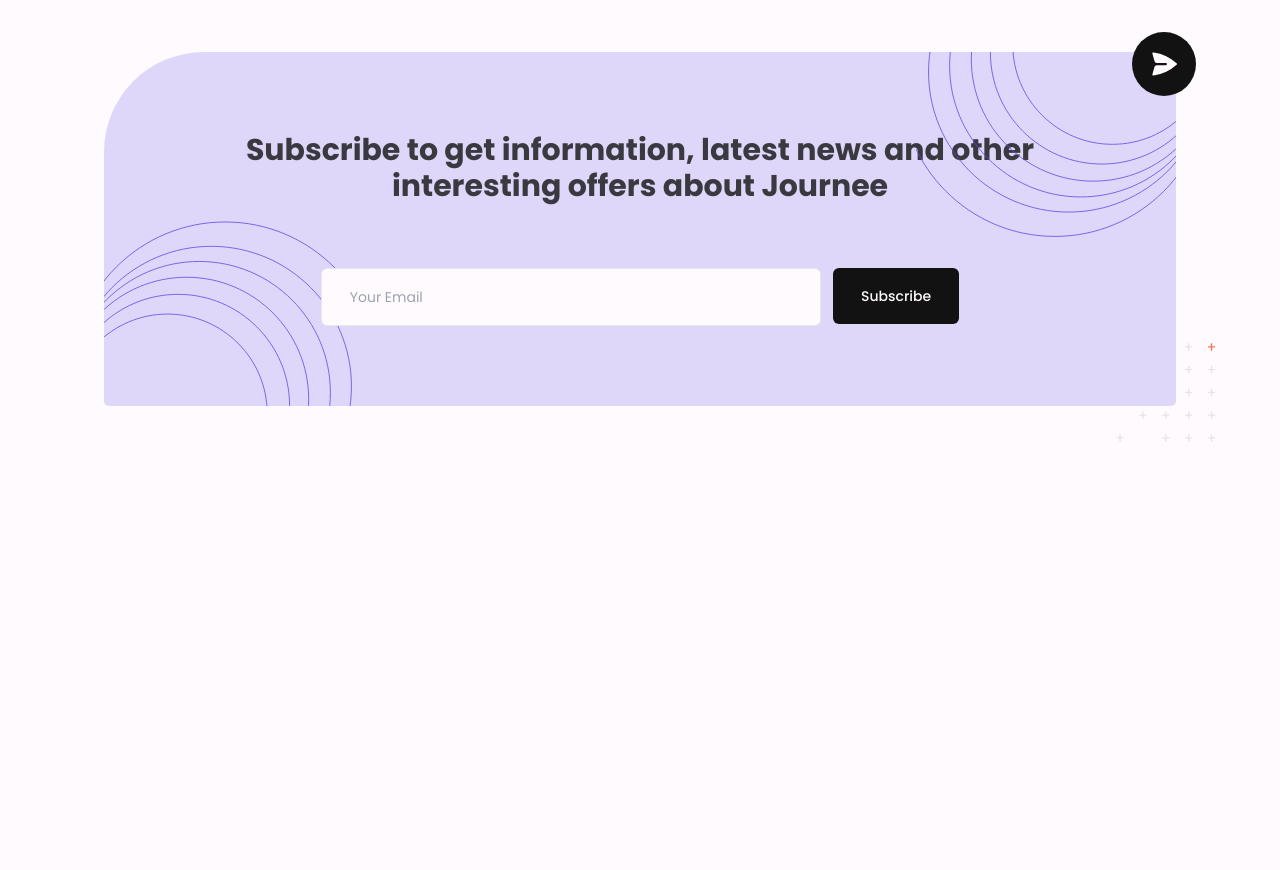
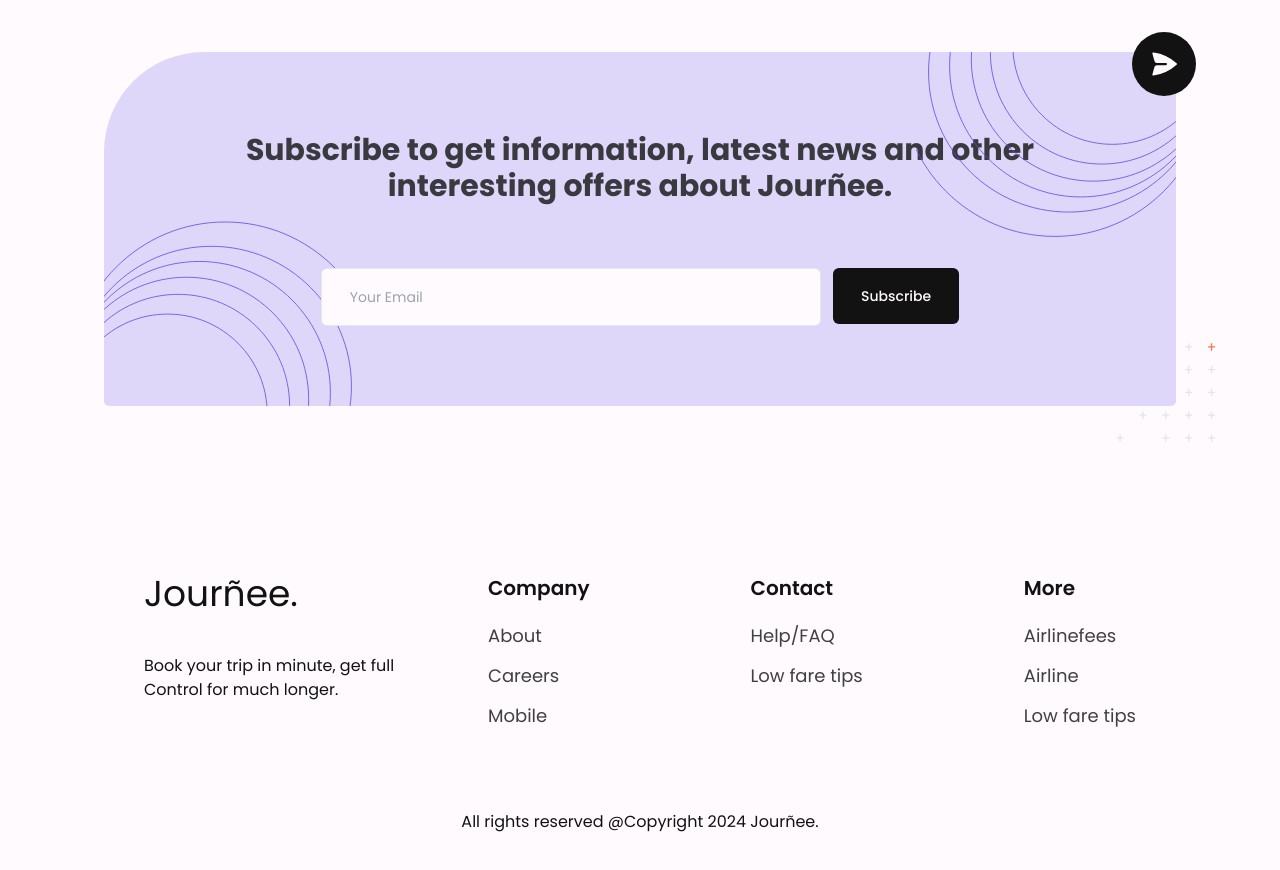
Before and after one commit to raihanmd/journee, a Next.js app: page / in a window 1280 px wide. Shown: the part 5740-6610 px from the top of the page. Before the commit the page ends 6186 px from the top, so only its background shows below. Built offline with nearby package versions, Linux system fonts and the light colour scheme.

Commit message:
feat: add footer section

```diff
--- /dev/null
+++ b/src/_components/Footer/index.tsx
@@ -0,0 +1,54 @@
+"use client";
+
+import { motion } from "framer-motion";
+import { fadeInVariant } from "~/motions";
+import type { TFooterInfo } from "../_types";
+
+export default function Footer() {
+  return (
+    <motion.div
+      viewport={{ once: true }}
+      initial="hidden"
+      whileInView={"visible"}
+      variants={fadeInVariant}
+      className="my-container flex flex-col items-center justify-center gap-20 px-10 pb-10 pt-32 text-primary md:px-20"
+    >
+      <div className="grid gap-10 md:grid-cols-3">
+        <div className="flex flex-col gap-5 md:gap-10">
+          <h2 className="text-4xl">Jourñee.</h2>
+          <p>Book your trip in minute, get full Control for much longer.</p>
+        </div>
+        <div className="col-span-2 flex justify-between">
+          {FOOTER_INFO.map((info) => (
+            <div key={info.label} className="flex flex-col gap-5">
+              <h3 className="text-lg font-semibold sm:text-xl">{info.label}</h3>
+              <div className="flex flex-col gap-1 text-primary/80 hover:cursor-pointer sm:text-lg md:gap-3">
+                {info.links.map((link) => (
+                  <p key={link} className="hover:font-semibold">
+                    {link}
+                  </p>
+                ))}
+              </div>
+            </div>
+          ))}
+        </div>
+      </div>
+      <p>All rights reserved @Copyright {new Date().getFullYear()} Jourñee.</p>
+    </motion.div>
+  );
+}
+
+const FOOTER_INFO: TFooterInfo[] = [
+  {
+    label: "Company",
+    links: ["About", "Careers", "Mobile"],
+  },
+  {
+    label: "Contact",
+    links: ["Help/FAQ", "Low fare tips"],
+  },
+  {
+    label: "More",
+    links: ["Airlinefees", "Airline", "Low fare tips"],
+  },
+];
--- a/src/_components/Subscribe/index.tsx
+++ b/src/_components/Subscribe/index.tsx
@@ -48,7 +48,7 @@
 
         <h2 className="text-center text-3xl font-bold text-black/80 transition-all">
           Subscribe to get information, latest news and other interesting offers
-          about Journee
+          about Jourñee.
         </h2>
         <div className="z-[1] flex w-full gap-3 md:w-[90%] lg:w-[70%]">
           <Input className="p-7" placeholder="Your Email" />
--- a/src/_components/Testimonial/Card/index.tsx
+++ b/src/_components/Testimonial/Card/index.tsx
@@ -1,5 +1,5 @@
 import { useState } from "react";
-import { EffectCards, Navigation } from "swiper/modules";
+import { Autoplay, EffectCards, Navigation } from "swiper/modules";
 import { Swiper, SwiperSlide } from "swiper/react";
 import { Avatar, AvatarFallback, AvatarImage } from "~/_components/ui/Avatar";
 import { motion } from "framer-motion";
@@ -28,7 +28,10 @@
         <Swiper
           effect={"cards"}
           grabCursor={true}
-          modules={[EffectCards, Navigation]}
+          autoplay={{
+            delay: 7000,
+          }}
+          modules={[EffectCards, Navigation, Autoplay]}
           direction={"vertical"}
           navigation={{
             nextEl: ".swiper-navigation .swiper-button-next",
--- a/src/_components/_types/index.ts
+++ b/src/_components/_types/index.ts
@@ -79,3 +79,8 @@
 };
 
 export type GlowProps = React.HtmlHTMLAttributes<HTMLDivElement>;
+
+export type TFooterInfo = {
+  label: string;
+  links: string[];
+};
--- a/src/_components/ui/Input/index.tsx
+++ b/src/_components/ui/Input/index.tsx
@@ -10,7 +10,7 @@
       <input
         type={type}
         className={cn(
-          "border-input placeholder:text-muted-foreground focus: flex h-10 w-full rounded-md border bg-white px-3 py-2 text-sm file:border-0 file:bg-transparent file:text-sm file:font-medium focus-visible:outline-none focus-visible:ring-2 focus-visible:ring-black focus-visible:ring-offset-2 disabled:cursor-not-allowed disabled:opacity-50",
+          "border-input placeholder:text-muted-foreground flex h-10 w-full rounded-md border bg-white px-3 py-2 text-sm file:border-0 file:bg-transparent file:text-sm file:font-medium focus-visible:outline-none focus-visible:ring-2 focus-visible:ring-black focus-visible:ring-offset-2 disabled:cursor-not-allowed disabled:opacity-50",
           className,
         )}
         ref={ref}
--- a/src/app/page.tsx
+++ b/src/app/page.tsx
@@ -5,6 +5,7 @@
 import Booking from "~/_components/Booking";
 import Testimonial from "~/_components/Testimonial";
 import Subscribe from "~/_components/Subscribe";
+import Footer from "~/_components/Footer";
 
 export default function HomePage() {
   return (
@@ -16,6 +17,7 @@
       <Booking />
       <Testimonial />
       <Subscribe />
+      <Footer />
     </>
   );
 }
```
